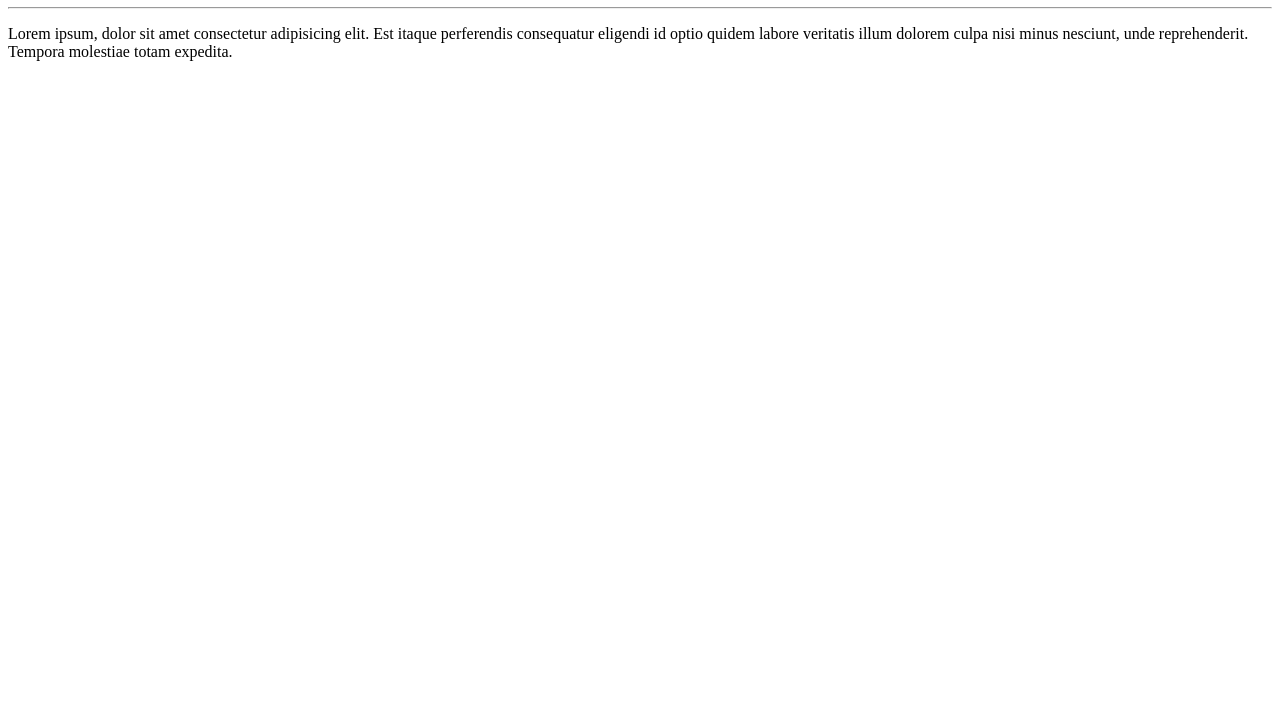
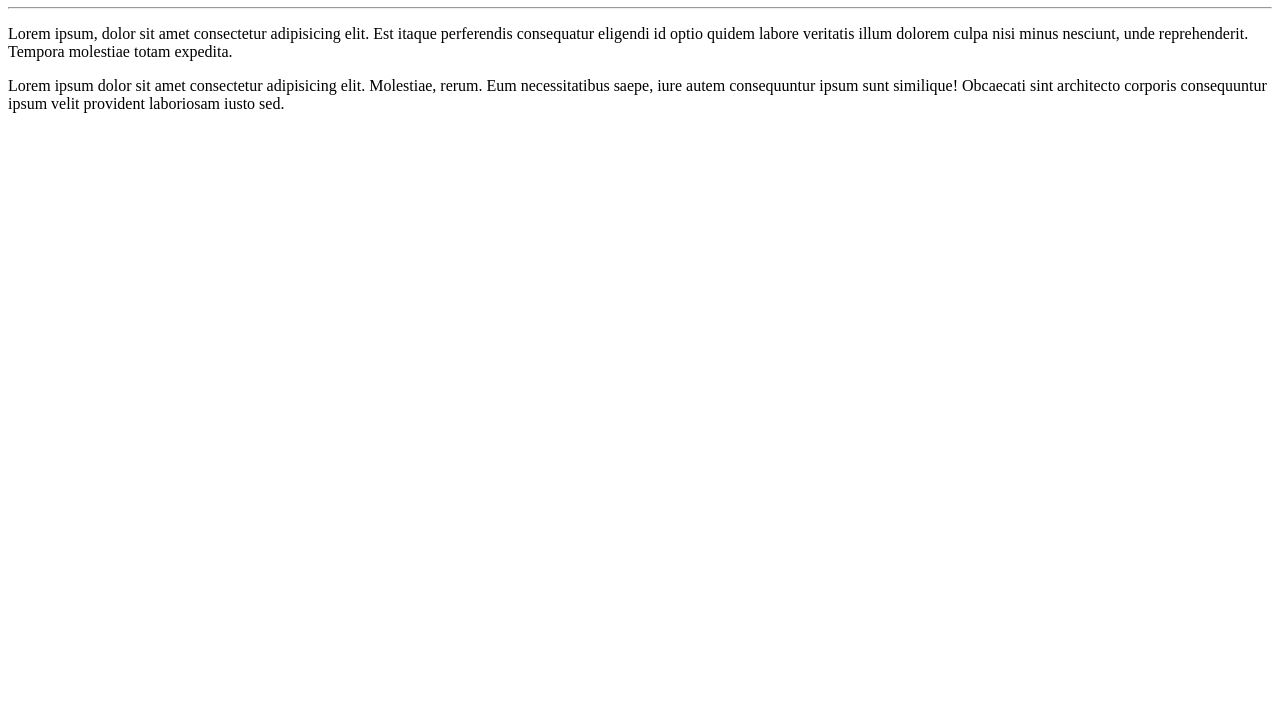
Before and after one commit to FFIRMIANO/Ola-Mundo, a plain HTML site: page SITE-EXEMPLO/index.html in a window 1280 px wide. Shown: the part 73-800 px from the top of the page. Drawn offline with Linux system fonts and the light colour scheme.

Commit message:
add um paragafro

```diff
--- a/SITE-EXEMPLO/index.html
+++ b/SITE-EXEMPLO/index.html
@@ -10,5 +10,6 @@
     <h1>Ola, Mundo</h1>
     <hr>
     <p>Lorem ipsum, dolor sit amet consectetur adipisicing elit. Est itaque perferendis consequatur eligendi id optio quidem labore veritatis illum dolorem culpa nisi minus nesciunt, unde reprehenderit. Tempora molestiae totam expedita.</p>
+    <p>Lorem ipsum dolor sit amet consectetur adipisicing elit. Molestiae, rerum. Eum necessitatibus saepe, iure autem consequuntur ipsum sunt similique! Obcaecati sint architecto corporis consequuntur ipsum velit provident laboriosam iusto sed.</p>
 </body>
 </html>
```
Also changed, not shown: 1 other file.
